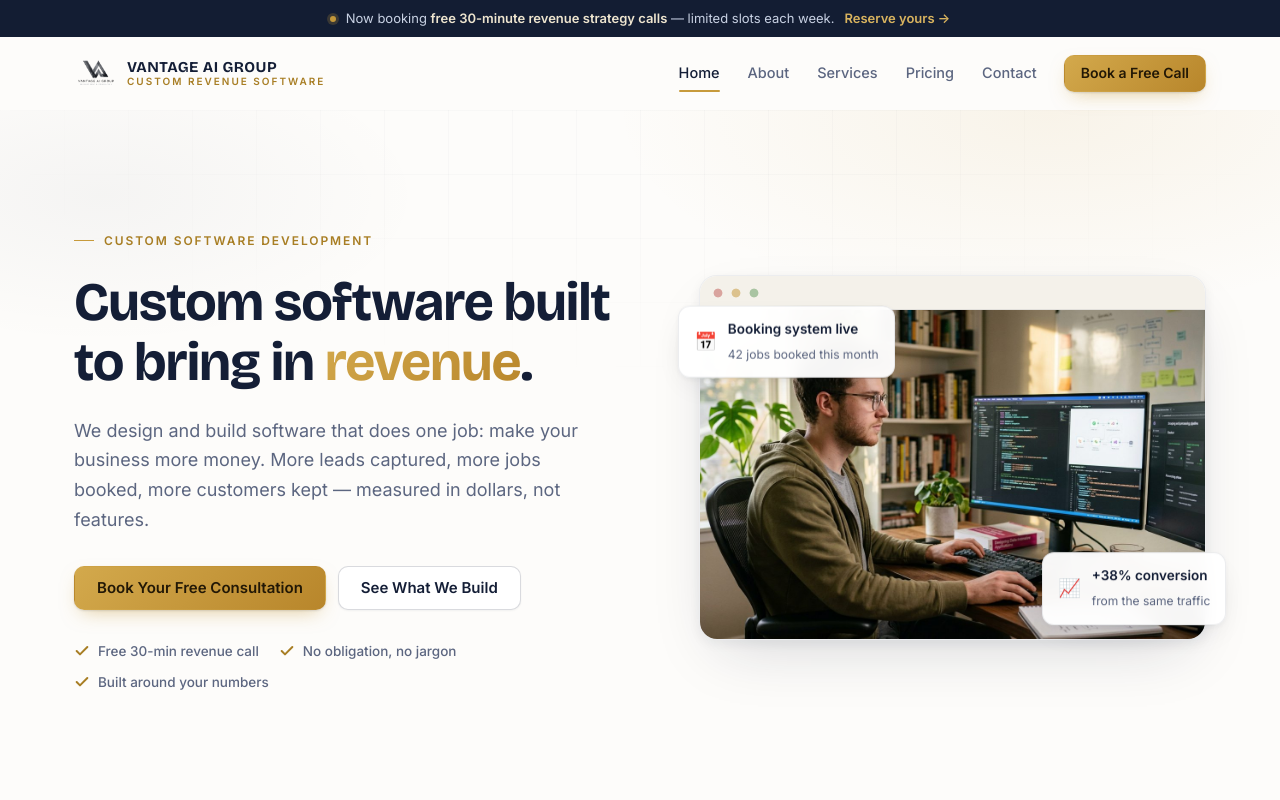
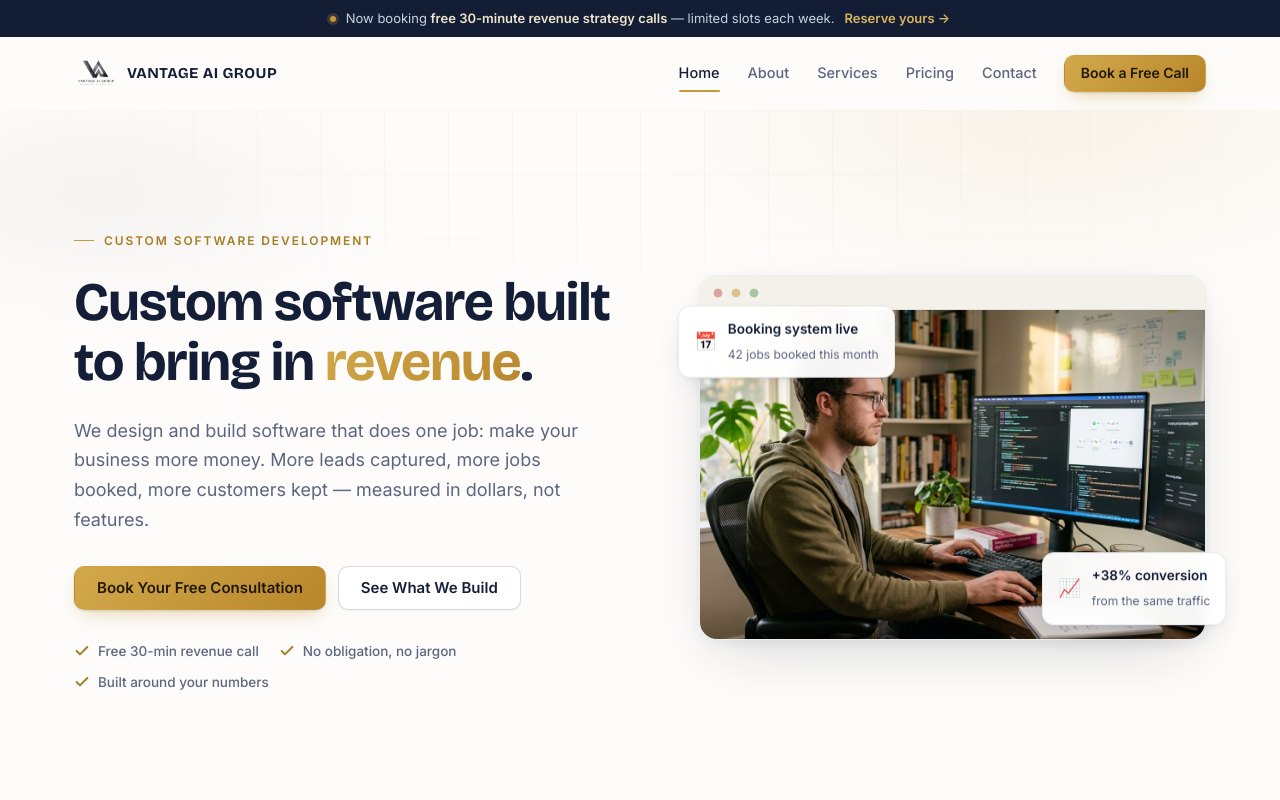
Before and after one commit to joshua2522/Vantage-AI-group-website, a plain HTML site: page index.html in a window 1280 px wide. Shown: the top 800 px of the page. Drawn offline with nearby package versions, Linux system fonts and the light colour scheme.

Commit message:
Remove brand tagline next to logo
Drops the "Custom Revenue Software" tag from the nav and
footer brand lockups; logo + name only.

Co-Authored-By: Claude Opus 4.8 <noreply@anthropic.com>

```diff
--- a/index.html
+++ b/index.html
@@ -48,7 +48,6 @@
         <img src="assets/logo.png" alt="Vantage AI Group logo" class="brand__logo" />
         <span class="brand__text">
           <span class="brand__name">VANTAGE AI GROUP</span>
-          <span class="brand__tag">Custom Revenue Software</span>
         </span>
       </a>
 
@@ -544,7 +543,6 @@
           <img src="assets/logo-dark.png" alt="Vantage AI Group logo" class="brand__logo" />
           <span class="brand__text">
             <span class="brand__name">VANTAGE AI GROUP</span>
-            <span class="brand__tag">Custom Revenue Software</span>
           </span>
         </a>
         <p class="footer__blurb">
```
